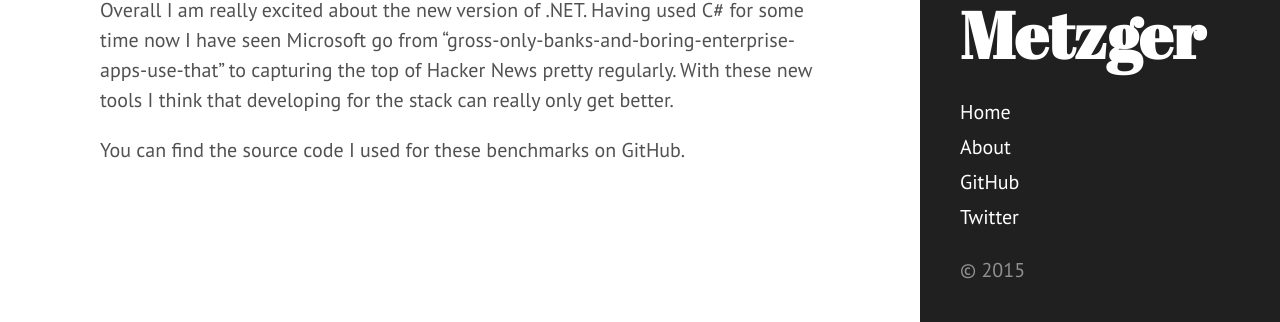
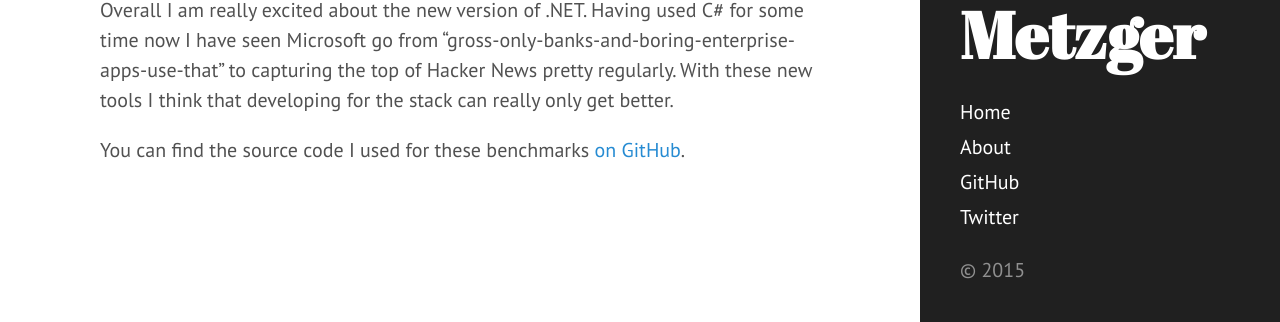
Before and after one commit to ametzger/ametzger.github.io, a Jekyll site: the page built from _posts/2015-12-19-asp-5-middleware-performance.md, in a window 1280 px wide and 900 px high, scrolled down 2251 px. Shown: the part 575-897 px from the top of the window. Built offline with Jekyll 4.4.1, drawn with Linux system fonts in a browser that asks for light colours; Markdown is read by kramdown in place of the engine named in the settings; part of the change alters nothing that is shown.

```diff
--- a/_posts/2015-12-19-asp-5-middleware-performance.md
+++ b/_posts/2015-12-19-asp-5-middleware-performance.md
@@ -66,4 +66,4 @@ Visual Studio Code on Mac is highly promising but isn't quite there yet IMHO. Ma
 
 Overall I am really excited about the new version of .NET. Having used C# for some time now I have seen Microsoft go from "gross-only-banks-and-boring-enterprise-apps-use-that" to capturing the top of Hacker News pretty regularly. With these new tools I think that developing for the stack can really only get better.
 
-You can find the source code I used for these benchmarks on GitHub.
+You can find the source code I used for these benchmarks [on GitHub](https://github.com/ametzger/basic-vnext-benchmark).
```
